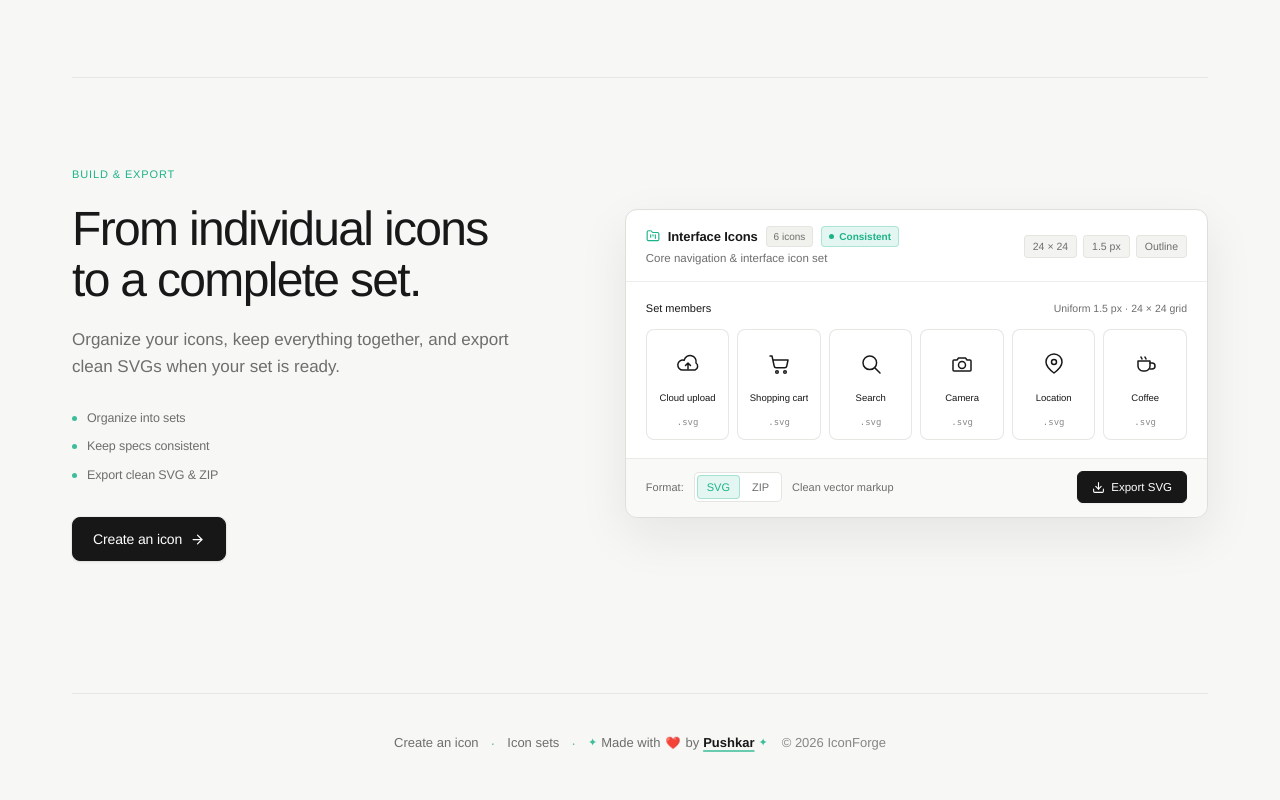
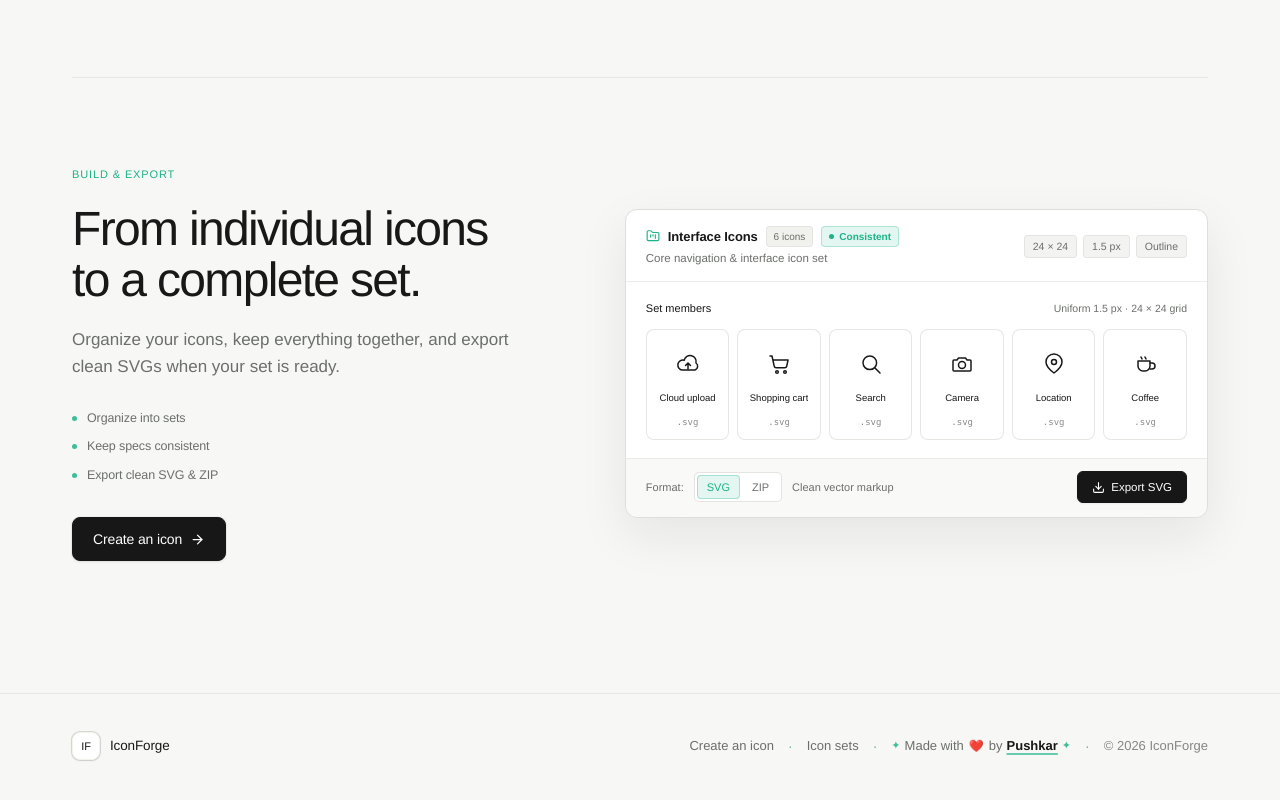
Before and after one commit to pushkarv07/IconForge, a Next.js app: page / in a window 1280 px wide. Shown: the part 3056-3856 px from the top of the page. Built offline with nearby package versions, Linux system fonts and the light colour scheme.

Commit message:
Update homepage footer to two-sided horizontal flex layout with brand and nav

```diff
--- a/src/app/globals.css
+++ b/src/app/globals.css
@@ -3338,30 +3338,48 @@ button { cursor: pointer; }
   padding: 38px 0 46px;
   margin-top: 20px;
   position: relative;
+  width: 100%;
 }
 .landing-footer-inner {
-  display: flex;
-  align-items: center;
-  justify-content: center;
-  text-align: center;
+  max-width: 1200px;
+  margin: 0 auto;
+  padding: 0 32px;
+  display: flex;
+  align-items: center;
+  justify-content: space-between;
   width: 100%;
+  gap: 24px;
+}
+.landing-footer-brand {
+  display: flex;
+  align-items: center;
+  gap: 10px;
+  color: var(--text);
+  flex-shrink: 0;
+}
+.landing-footer-logo {
+  font-size: 13.5px;
+  font-weight: 500;
+  text-decoration: none;
+  color: var(--text);
+  display: inline-flex;
+  align-items: center;
+  gap: 10px;
+  letter-spacing: -0.01em;
+  transition: opacity 0.18s ease;
+}
+.landing-footer-logo:hover {
+  opacity: 0.85;
 }
 .landing-footer-nav {
   display: flex;
   align-items: center;
-  justify-content: center;
-  gap: 12px;
-  flex-wrap: wrap;
+  justify-content: flex-end;
+  gap: 14px;
+  flex-wrap: nowrap;
   font-size: 13px;
-  line-height: 1.6;
+  line-height: 1;
   color: var(--muted);
-}
-.landing-footer-group {
-  display: inline-flex;
-  align-items: center;
-  gap: 12px;
-  flex-wrap: wrap;
-  justify-content: center;
 }
 .landing-footer-link {
   font-size: 13px;
@@ -3370,17 +3388,40 @@ button { cursor: pointer; }
   text-decoration: none;
   transition: color 0.18s ease;
   position: relative;
+  line-height: 1;
+  display: inline-flex;
+  align-items: center;
+}
+.landing-footer-link::after {
+  content: "";
+  position: absolute;
+  left: 0;
+  bottom: -3px;
+  width: 100%;
+  height: 1.5px;
+  background: var(--hero-mint);
+  border-radius: 1px;
+  opacity: 0;
+  transform: scaleX(0.7);
+  transform-origin: center;
+  transition: opacity 0.2s cubic-bezier(0.16, 1, 0.3, 1), transform 0.2s cubic-bezier(0.16, 1, 0.3, 1);
 }
 .landing-footer-link:hover {
   color: var(--text);
+}
+.landing-footer-link:hover::after {
+  opacity: 0.85;
+  transform: scaleX(1);
 }
 .landing-footer-dot {
   color: color-mix(in srgb, #1DB389 65%, var(--muted));
   opacity: 0.75;
   font-size: 14px;
+  line-height: 1;
   user-select: none;
-  display: inline-block;
-  vertical-align: middle;
+  display: inline-flex;
+  align-items: center;
+  justify-content: center;
 }
 .landing-footer-credit {
   display: inline-flex;
@@ -3390,6 +3431,7 @@ button { cursor: pointer; }
   color: var(--muted);
   font-size: 13px;
   font-weight: 400;
+  line-height: 1;
 }
 .footer-sparkle {
   color: #1DB389;
@@ -3421,7 +3463,9 @@ button { cursor: pointer; }
   color: var(--muted);
   opacity: 0.82;
   white-space: nowrap;
-  margin-left: 2px;
+  line-height: 1;
+  display: inline-flex;
+  align-items: center;
 }
 
 /* Pushkar Profile Trigger & Popup */
@@ -3938,6 +3982,7 @@ button { cursor: pointer; }
   .sets-export-text { order: 1; }
   .sets-export-visual { order: 2; }
   .section-sets-export { padding: 72px 0 88px; }
+  .landing-footer-inner { padding: 0 20px; }
 }
 @media (max-width: 720px) {
   .topbar { padding: 0 14px; gap: 8px; }
@@ -3972,8 +4017,8 @@ button { cursor: pointer; }
   .sets-export-bar { flex-direction: column; align-items: stretch; gap: 12px; }
   .sets-export-btn { width: 100%; justify-content: center; }
   .landing-nav { padding: 14px 20px; }
-  .landing-footer-inner { justify-content: center; align-items: center; }
-  .landing-footer-nav { width: 100%; justify-content: center; gap: 10px 14px; flex-wrap: wrap; }
+  .landing-footer-inner { padding: 0 20px; flex-direction: column; align-items: flex-start; gap: 16px; }
+  .landing-footer-nav { width: 100%; justify-content: flex-start; gap: 10px 14px; flex-wrap: wrap; }
 }
 
 @media (max-width: 540px) {
@@ -4030,10 +4075,9 @@ button { cursor: pointer; }
   .sets-export-tile-artboard { width: 32px; height: 32px; }
   .sets-export-tile-artboard svg { width: 20px; height: 20px; }
   .sets-export-format-hint { display: none; }
-  .landing-footer { padding: 44px 0 36px; }
-  .landing-footer-inner { justify-content: center; align-items: center; }
-  .landing-footer-nav { flex-direction: column; justify-content: center; align-items: center; gap: 10px; }
-  .landing-footer-dot.desktop-only { display: none; }
+  .landing-footer { padding: 36px 0 36px; }
+  .landing-footer-inner { padding: 0 16px; flex-direction: column; align-items: flex-start; gap: 14px; }
+  .landing-footer-nav { width: 100%; justify-content: flex-start; gap: 8px 12px; flex-wrap: wrap; }
   .landing-footer-credit { font-size: 12.5px; }
   .landing-footer-copy { font-size: 12px; }
   .hero-visual::before { max-width: 320px; max-height: 320px; filter: blur(36px); }
--- a/src/app/page.tsx
+++ b/src/app/page.tsx
@@ -1181,12 +1181,18 @@ export default function Home() {
             </div>
           </div>
         </section>
+      </div>
 
       {/* Footer */}
       <footer className="landing-footer">
-          <div className="landing-footer-inner">
+        <div className="landing-footer-inner justify-between">
+          <div className="landing-footer-brand">
+            <Link href="/" className="brand landing-footer-logo">
+              <span className="brand-mark">IF</span> IconForge
+            </Link>
+          </div>
+
           <nav className="landing-footer-nav" aria-label="Footer navigation">
-              <div className="landing-footer-group">
             <Link href="/create" className="landing-footer-link">
               Create an icon
             </Link>
@@ -1196,11 +1202,9 @@ export default function Home() {
             <Link href="/sets" className="landing-footer-link">
               Icon sets
             </Link>
-              </div>
 
-              <span className="landing-footer-dot desktop-only" aria-hidden="true">·</span>
+            <span className="landing-footer-dot" aria-hidden="true">·</span>
 
-              <div className="landing-footer-group">
             <span className="landing-footer-credit">
               <span className="footer-sparkle" aria-hidden="true">✦</span>
               {" Made with "}
@@ -1243,12 +1247,12 @@ export default function Home() {
               <span className="footer-sparkle" aria-hidden="true">✦</span>
             </span>
 
+            <span className="landing-footer-dot" aria-hidden="true">·</span>
+
             <span className="landing-footer-copy">© 2026 IconForge</span>
-              </div>
           </nav>
         </div>
       </footer>
-      </div>
     </main>
   );
 }
```
Lines whose indentation alone changed are shown as unchanged.
